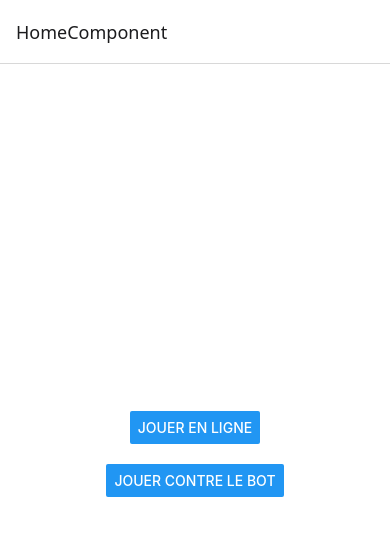
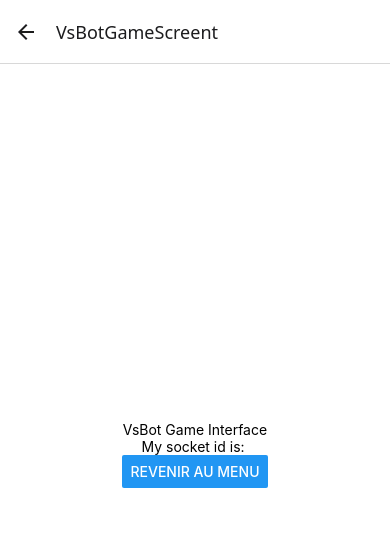
Before and after one commit to EmmanuelLefevre/Yam4, a React Native app: screen /VsBotGameScreent in a window 390 px wide. Shown: the top 536 px of the page. Built offline with nearby package versions, Linux system fonts and the light colour scheme; no server answers.

Commit message:
renaming

```diff
--- a/App.js
+++ b/App.js
@@ -5,9 +5,9 @@ import { createStackNavigator } from '@react-navigation/stack';
 
 import { SocketContext, socket } from './app/contexts/socket.context';
 
-import HomeComponent from './app/components/home.component';
-import OnlineGameComponent from './app/components/online-game.component';
-import VsBotGameComponent from './app/components/vs-bot-game.component';
+import HomeScreen from './app/screens/home.screen';
+import OnlineGameScreen from './app/screens/online-game.screen';
+import VsBotGameScreen from './app/screens/vs-bot-game.screen';
 
 
 const Stack = createStackNavigator();
@@ -17,10 +17,10 @@ function App() {
   return (
     <SocketContext.Provider value={ socket }>
       <NavigationContainer>
-        <Stack.Navigator initialRouteName="HomeComponent">
-          <Stack.Screen name="HomeComponent" component={ HomeComponent } />
-          <Stack.Screen name="OnlineGameComponent" component={ OnlineGameComponent } />
-          <Stack.Screen name="VsBotGameComponent" component={ VsBotGameComponent } />
+        <Stack.Navigator initialRouteName="HomeScreen">
+          <Stack.Screen name="HomeScreen" component={ HomeScreen } />
+          <Stack.Screen name="OnlineGameScreen" component={ OnlineGameScreen } />
+          <Stack.Screen name="VsBotGameScreent" component={ VsBotGameScreen } />
         </Stack.Navigator>
       </NavigationContainer>
     </SocketContext.Provider>
--- a/app/controllers/online-game.controller.js
+++ b/app/controllers/online-game.controller.js
@@ -28,7 +28,7 @@ export default function OnlineGameController() {
       console.log('[listen][queue.left]:', data);
       setInQueue(data['inQueue']);
       setInGame(data['inQueue']);
-      navigation.navigate("HomeComponent");
+      navigation.navigate("HomeScreen");
     });
 
     socket.on('game.start', (data) => {
--- a/app/components/home.component.js
+++ b/app/screens/home.screen.js
@@ -1,20 +1,20 @@
 import { StyleSheet, View, Button } from "react-native";
 
 
-export default function HomeComponent({ navigation }) {
+export default function HomeScreen({ navigation }) {
 
   return (
     <View style={styles.container}>
       <View style={styles.buttonWrapper}>
         <Button
           title="Jouer en ligne"
-          onPress={() => navigation.navigate('OnlineGameComponent')}
+          onPress={() => navigation.navigate('OnlineGameScreen')}
         />
       </View>
       <View style={styles.buttonWrapper}>
         <Button
           title="Jouer contre le bot"
-          onPress={() => navigation.navigate('VsBotGameComponent')}
+          onPress={() => navigation.navigate('VsBotGameScreen')}
         />
       </View>
     </View>
--- a/app/components/vs-bot-game.component.js
+++ b/app/screens/online-game.screen.js
@@ -1,10 +1,12 @@
 import React, { useContext } from "react";
-import { StyleSheet, View, Button, Text } from "react-native";
+import { StyleSheet, View, Text } from "react-native";
 
 import { SocketContext } from '../contexts/socket.context';
 
+import OnlineGameController from "../controllers/online-game.controller";
 
-export default function VsBotGameComponent({ navigation }) {
+
+export default function OnlineGameScreen({ navigation }) {
 
   const socket = useContext(SocketContext);
 
@@ -22,18 +24,7 @@ export default function VsBotGameComponent({ navigation }) {
       )}
 
       {socket && (
-        <>
-          <Text style={styles.paragraph}>
-            VsBot Game Interface
-          </Text>
-          <Text style={styles.footnote}>
-            My socket id is: {socket.id}
-          </Text>
-          <Button
-            title="Revenir au menu"
-            onPress={() => navigation.navigate('HomeScreen')}
-          />
-        </>
+        <OnlineGameController navigation={ navigation } />
       )}
     </View>
   );
--- a/app/components/online-game.component.js
+++ b/app/screens/vs-bot-game.screen.js
@@ -1,12 +1,10 @@
 import React, { useContext } from "react";
-import { StyleSheet, View, Text } from "react-native";
+import { StyleSheet, View, Button, Text } from "react-native";
 
 import { SocketContext } from '../contexts/socket.context';
 
-import OnlineGameController from "../controllers/online-game.controller";
 
-
-export default function OnlineGameComponent({ navigation }) {
+export default function VsBotGameScreen({ navigation }) {
 
   const socket = useContext(SocketContext);
 
@@ -24,7 +22,18 @@ export default function OnlineGameComponent({ navigation }) {
       )}
 
       {socket && (
-        <OnlineGameController navigation={ navigation } />
+        <>
+          <Text style={styles.paragraph}>
+            VsBot Game Interface
+          </Text>
+          <Text style={styles.footnote}>
+            My socket id is: {socket.id}
+          </Text>
+          <Button
+            title="Revenir au menu"
+            onPress={() => navigation.navigate('HomeScreen')}
+          />
+        </>
       )}
     </View>
   );
```
Also changed, not shown: app/components/board/board.component.js (added).
